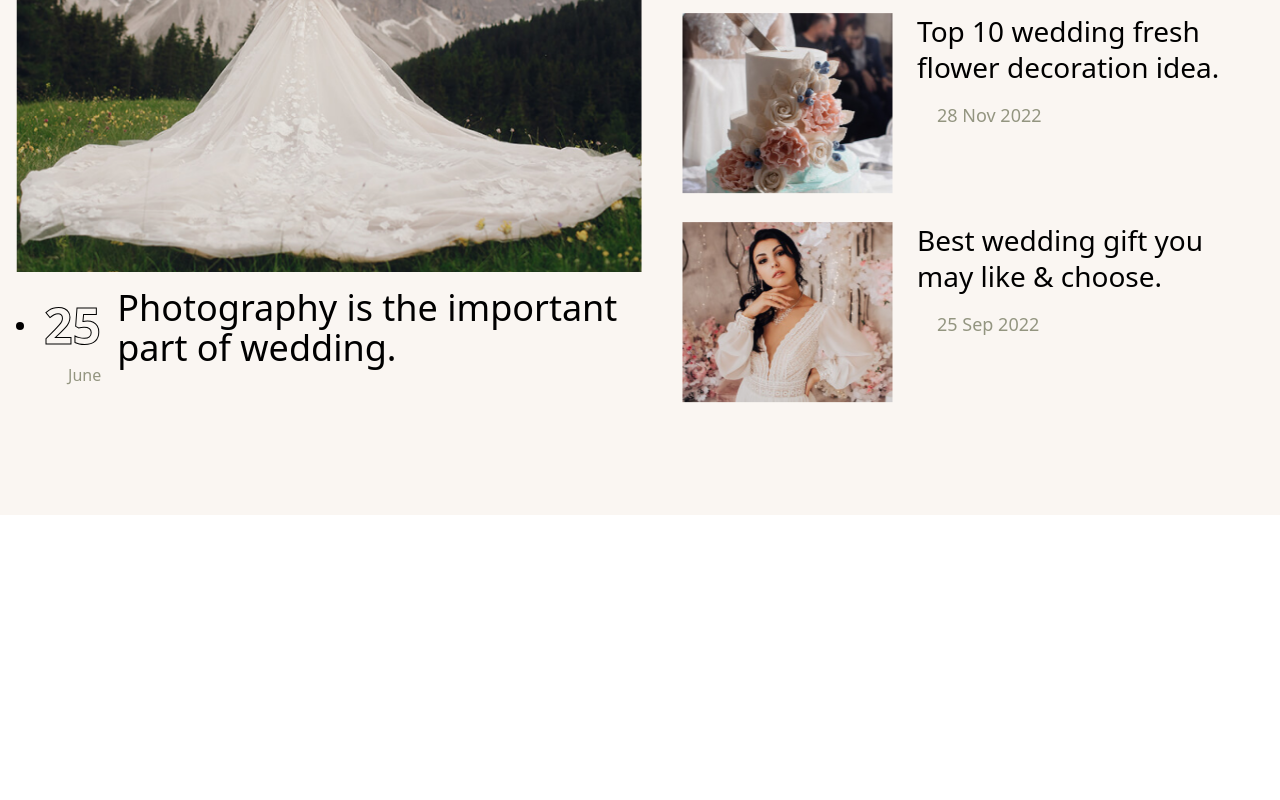
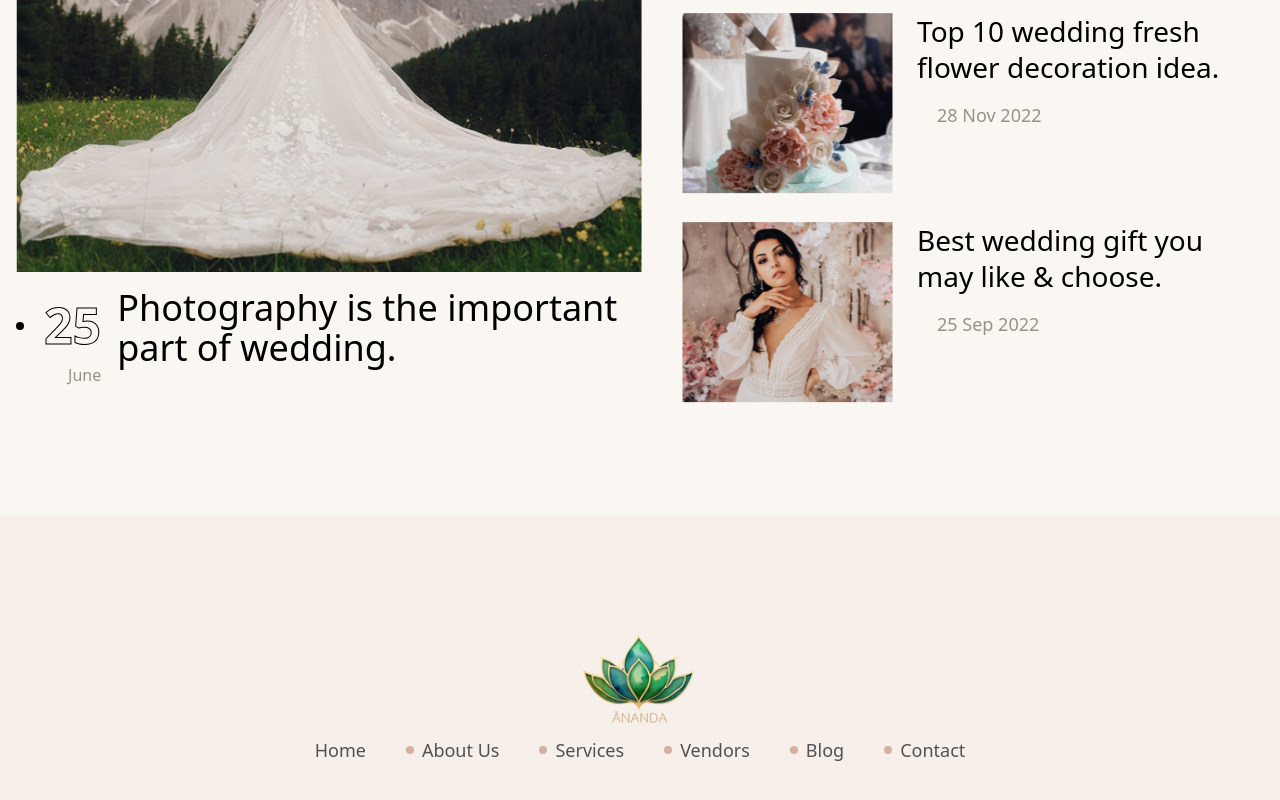
Before and after one commit to Usman-837/Ananda_Website, a Next.js app: page / in a window 1280 px wide. Shown: the part 7125-7925 px from the top of the page. Before the commit the page ends 7640 px from the top, so only its background shows below. Built offline with nearby package versions, Linux system fonts and the light colour scheme; a web font is replaced by a local one.

Commit message:
create footer component and navbar menus and logo init

```diff
--- /dev/null
+++ b/src/app/components/Footer/Footer.jsx
@@ -0,0 +1,48 @@
+'use client'
+import React from 'react'
+import Link from 'next/link';
+import Image from 'next/image';
+import logo from '../../../../public/Home/Logo/logo.png';
+
+const Footer = () => {
+    return (
+        <div className='bg-[#F6EFEA] py-28'>
+            <div className='container'>
+                <div className="flex flex-col items-center justify-center">
+                    <div>
+                        <Link href="/">
+                            <Image src={logo} alt="logo" className="w-[134px]" />
+                        </Link>
+                    </div>
+                    <ul className="flex text-lg justify-center items-center gap-x-10 max-lg:gap-x-10 max-md:hidden text-[#525252]">
+                        <li>
+                            <Link href="/">Home</Link>
+                        </li>
+                        <li className='flex items-center gap-x-2'>
+                            <p className='w-2 h-2 bg-[#D4B0A5] rounded-full'></p>
+                            <Link href="/aboutus">About Us</Link>
+                        </li>
+                        <li className='flex items-center gap-x-2'>
+                            <p className='w-2 h-2 bg-[#D4B0A5] rounded-full'></p>
+                            <Link href="/services">Services</Link>
+                        </li>
+                        <li className='flex items-center gap-x-2'>
+                            <p className='w-2 h-2 bg-[#D4B0A5] rounded-full'></p>
+                            <Link href="/vendors">Vendors</Link>
+                        </li>
+                        <li className='flex items-center gap-x-2'>
+                            <p className='w-2 h-2 bg-[#D4B0A5] rounded-full'></p>
+                            <Link href="/blog">Blog</Link>
+                        </li>
+                        <li className='flex items-center gap-x-2'>
+                            <p className='w-2 h-2 bg-[#D4B0A5] rounded-full'></p>
+                            <Link href="/contact">Contact</Link>
+                        </li>
+                    </ul>
+                </div>
+            </div>
+        </div>
+    )
+}
+
+export default Footer
--- a/src/app/home/page.js
+++ b/src/app/home/page.js
@@ -1,5 +1,6 @@
 import About from "../components/About/About"
 import Banner from "../components/Banner/Banner"
+import Footer from "../components/Footer/Footer"
 import Latestnews from "../components/LatestNews/Latestnews"
 import Memories from "../components/Memories/Memories"
 import Testimonials from "../components/Testimonials/Testimonials"
@@ -14,6 +15,7 @@ const Home = () => {
       <Testimonials/>
       <WeddingStory/>
       <Latestnews/>
+      <Footer/>
     </>
   )
 }
```
